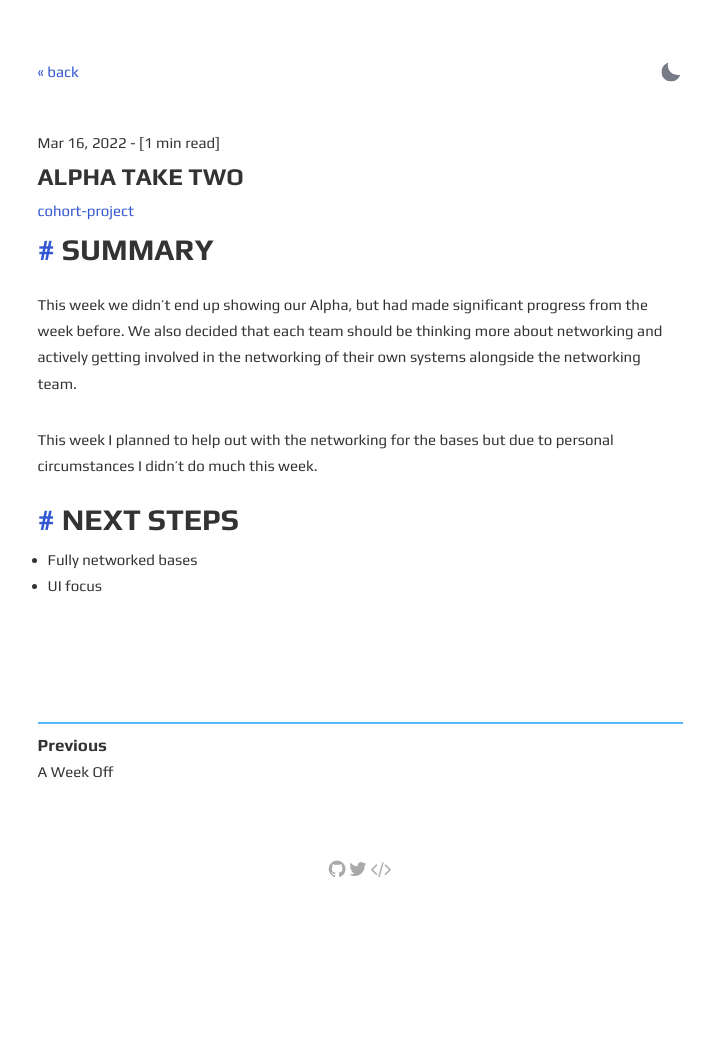
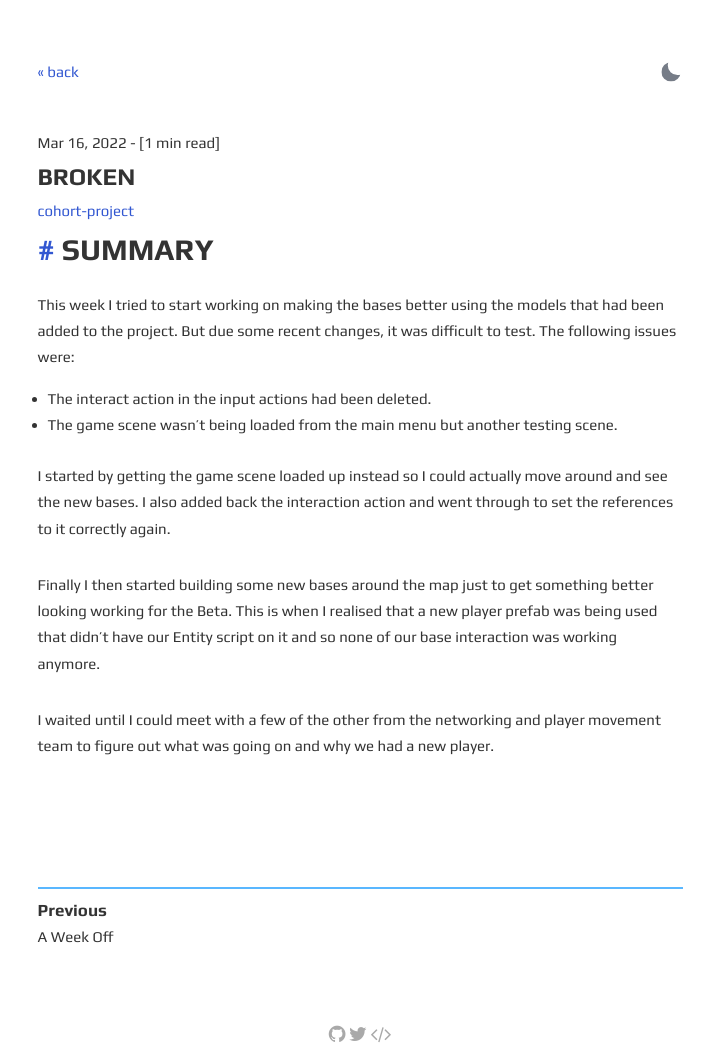
Before and after one commit to zar67/cgd-devlog, a Jekyll site: the page built from _posts/2022-03-16-broken.md, in a window 1280 px wide. Shown: the whole page, without its empty margins (280-994 px from the left). Built offline with Jekyll 4.4.1, drawn with Linux system fonts in a browser that asks for light colours; before the commit the page ends 900 px from its top, so only the background shows below that.

Commit message:
overrite

```diff
--- a/_posts/2022-03-16-broken.md
+++ b/_posts/2022-03-16-broken.md
@@ -1,15 +1,18 @@
 ---
 layout: post
-title: "Alpha Take Two"
+title: "Broken"
 date: 2022-03-16 18:00:00 +0100
 tags: cohort-project
 ---
 
 # Summary
-This week we didn't end up showing our Alpha, but had made significant progress from the week before. We also decided that each team should be thinking more about networking and actively getting involved in the networking of their own systems alongside the networking team.
 
-This week I planned to help out with the networking for the bases but due to personal circumstances I didn't do much this week.
+This week I tried to start working on making the bases better using the models that had been added to the project. But due some recent changes, it was difficult to test. The following issues were:
+- The interact action in the input actions had been deleted.
+- The game scene wasn't being loaded from the main menu but another testing scene.
 
-# Next Steps
-- Fully networked bases
-- UI focus
+I started by getting the game scene loaded up instead so I could actually move around and see the new bases. I also added back the interaction action and went through to set the references to it correctly again.
+
+Finally I then started building some new bases around the map just to get something better looking working for the Beta. This is when I realised that a new player prefab was being used that didn't have our Entity script on it and so none of our base interaction was working anymore.
+
+I waited until I could meet with a few of the other from the networking and player movement team to figure out what was going on and why we had a new player.
```
